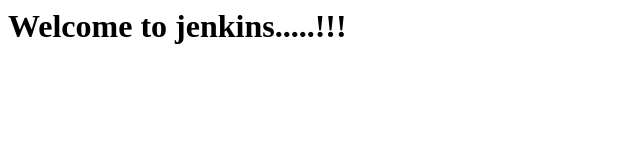
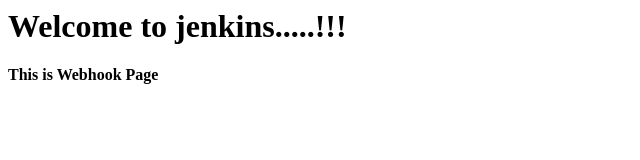
Before and after one commit to Pz-712/Webhook, a plain HTML site: page index.html in a window 1280 px wide. Shown: the whole page, without its empty margins (0-640 px from the left). Drawn offline with Linux system fonts and the light colour scheme.

Commit message:
Changes Done

```diff
--- a/index.html
+++ b/index.html
@@ -1 +1,2 @@
 <h1>Welcome to jenkins.....!!!</h1>
+<h4>This is Webhook Page</h4>
```
